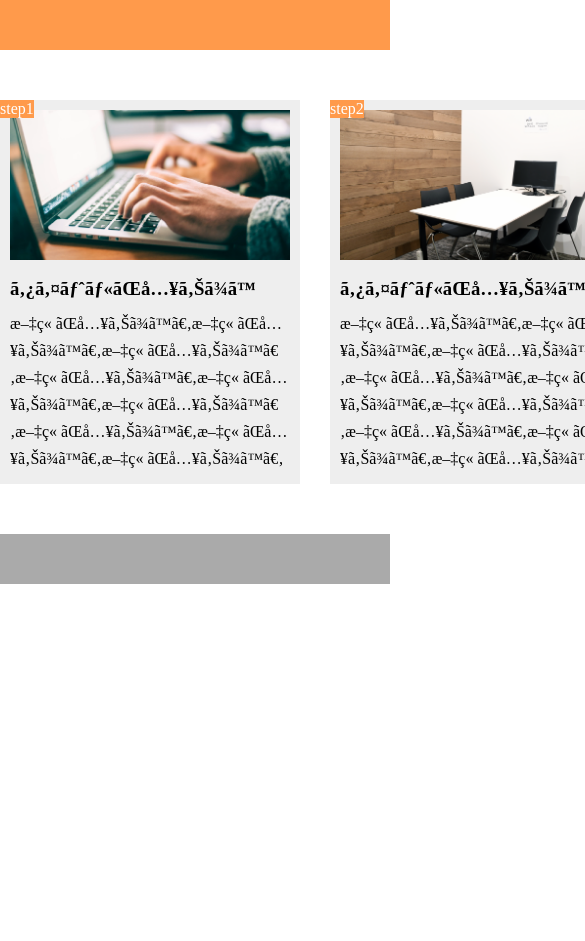
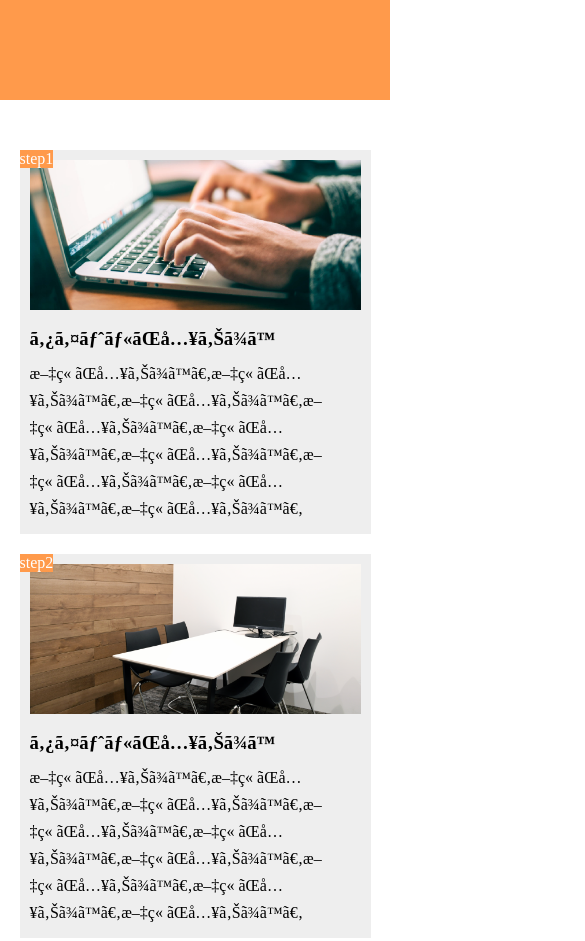
Before and after one commit to pokori20/-1, a plain HTML site: page 10章課題1/index.html in a window 390 px wide. Shown: the top 941 px of the page, 585 px wide, since content can reach past the window. Before the commit the page ends 844 px from the top, so only its background shows below. Drawn offline with Linux system fonts and the light colour scheme.

Commit message:
[finish]1-10

```diff
--- a/10章課題1/index.html
+++ b/10章課題1/index.html
@@ -2,6 +2,7 @@
 <html  lang="ja">
   <head>
     <meta charset="UFT-8"/>
+    <meta name="viewport" content="width=device-width,initial-scale=1.0">
     <title>演習9</title>
     <link rel="stylesheet" href="style.css">
 
--- a/10章課題1/style.css
+++ b/10章課題1/style.css
@@ -61,3 +61,32 @@ footer {
   background-color: #AAAAAA;
   height: 50px;
 }
+/* スマートフォンサイズ（425px）以下の際に適用される設定 */
+@media screen and (max-width: 425px) {
+  header {
+    width: 100%;
+    height: 100px;
+
+  }
+
+  main {
+    width: 100%;
+    display: block;
+  }
+
+  .blog {
+    width: 90%;
+    margin: auto;
+    margin-bottom: 20px;
+  }
+
+  .blog:last-child {
+    margin-bottom: 0;
+    width: 90%;
+    margin: auto;
+  }
+
+  footer {
+    width: 100%;
+  }
+}
```
